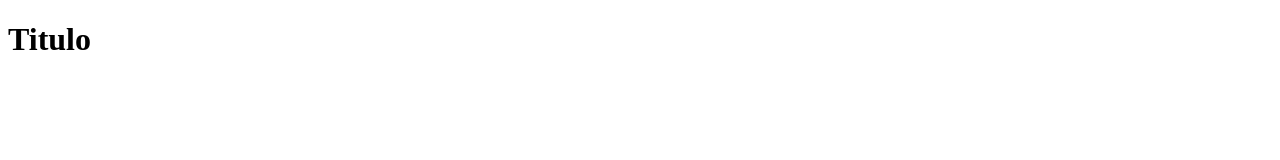
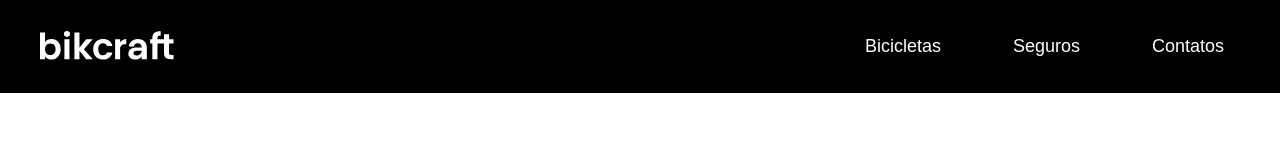
Before and after one commit to Lucasgarcc/bikcraft, a plain HTML site: page index.html in a window 1280 px wide. Drawn offline with Linux system fonts and the light colour scheme.

Commit message:
Header and Menu.

```diff
--- a/css/style.css
+++ b/css/style.css
@@ -0,0 +1,96 @@
+body {
+  margin: 0 ;
+  font-family: Arial, Helvetica, sans-serif
+}
+
+:root {
+  --cor-primaria: ;
+  --cor-segundaria: ;
+  --cor-tercearia: ;
+  --cor-preto-1: #000 ;
+  --cor-preto-2: #111;
+  --cor-preto-3: #2e2e2e;
+  --cor-preto-4: ;
+  --cor-preto-5: ;
+  --cor-branco-1: #fff;
+  --texto-grande: ;
+  --texto-medio: ;
+  --texto-pequeno: ;
+  --texto-link: .875rem;
+}
+ul {
+  margin: 0;
+  padding: 0;
+  list-style: none;
+}
+
+.header-bg{
+ background: #000 ;
+}
+
+.header {
+  display: flex;
+  justify-content: space-between;
+  align-items: center;
+  flex-wrap: wrap;
+  gap: 1.25rem;
+  padding: 1.25rem;
+  max-width: 1200px;
+  margin: 0 auto 0 auto;
+}
+
+.header-menu {
+  display: flex;
+  gap: 2.5rem;
+  flex-wrap: wrap;
+}
+
+.header-menu a{
+  padding: 1rem 1rem;
+  display: inline-block;
+  text-decoration: none;
+  color: var(--cor-branco-1);
+  font-size: 1.125rem;
+  position: relative;
+}
+
+.header-menu a::after {
+  content: '';
+  display: block;
+  margin:  .25rem 0 0 0 ;
+  width: 0px;
+  height: .125rem;
+  background: var(--cor-branco-1);
+  transition: 0.3s;
+  position: absolute;
+}
+
+.header-menu a:hover::after {
+  width: 70%;
+}
+@media (max-width: 800px) {
+  .header-menu  {
+    gap: 1.25rem;
+  }
+  .header-menu a{
+    padding: .75rem 1rem ;
+    background: var(--cor-preto-2);
+    border-radius: .25rem;
+  }
+  .header-menu a:hover {
+    background: var(--cor-preto-3);
+  }
+  .header-menu a::after {
+    display: none;
+  }
+}
+
+@media (max-width: 600px) {
+  .header-menu {
+    gap: .75rem;
+  }
+  .header-menu a {
+    padding: .5rem .75rem;
+    font-size: var(--texto-link);
+  }
+}
--- a/index.html
+++ b/index.html
@@ -9,6 +9,23 @@
   <link rel="stylesheet" href="./css/style.css">
 </head>
 <body>
-  <h1>Titulo</h1>
+  <header class="header-bg">
+    <div class="header">
+      <a href="./">
+        <img src="./img/bikcraft.svg" alt="Bikcraft">
+      </a>
+      <nav aria-label="primaria">
+      <ul class="header-menu">
+        <li><a href="./bicicletas.html">Bicicletas</a></li>
+        <li><a href="./seguro.html">Seguros</a></li>
+        <li><a href="./contaTO.html">Contatos</a></li>
+      </ul>
+    </nav>
+    </div>
+
+    <section>
+
+    </section>
+  </header>
 </body>
 </html>
```
